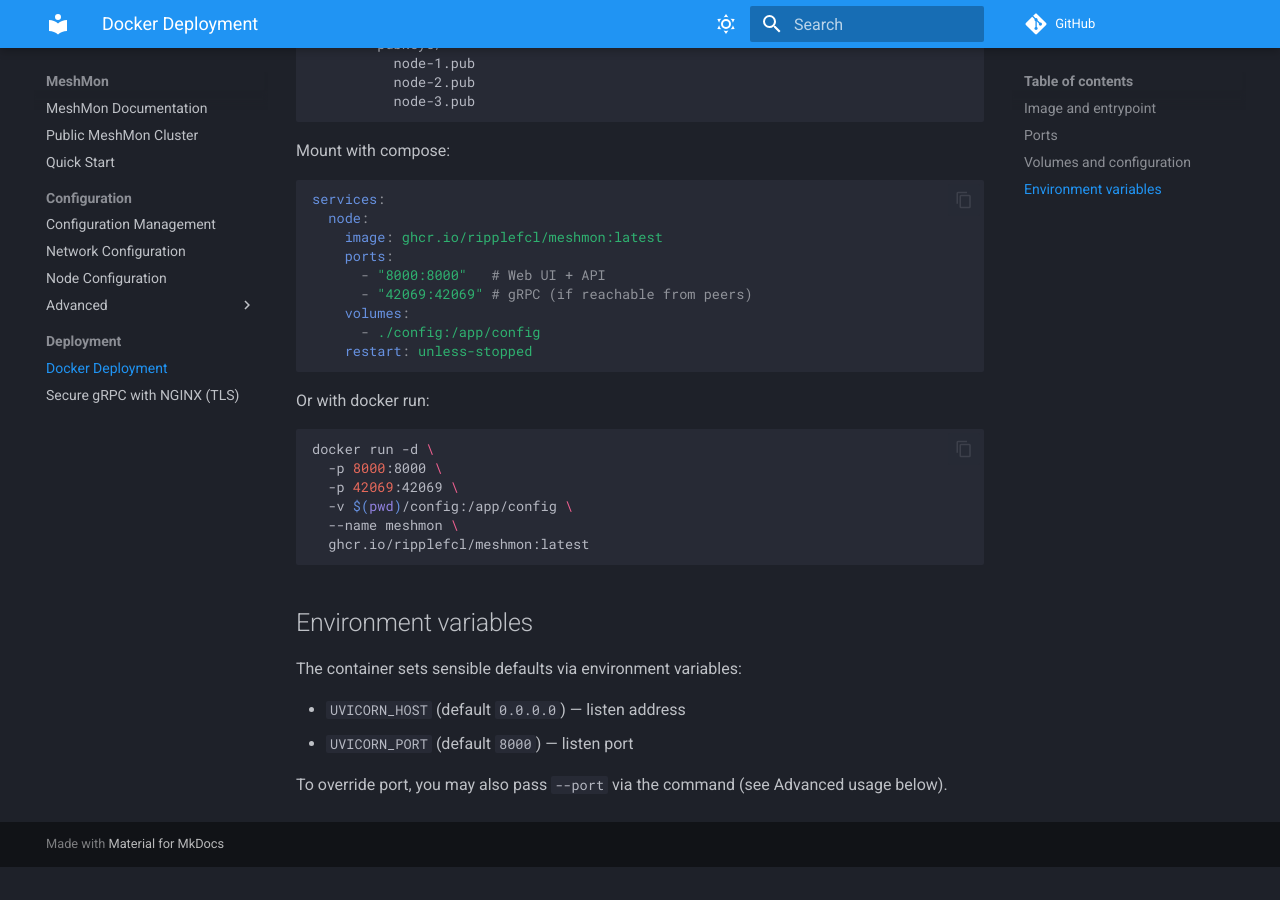
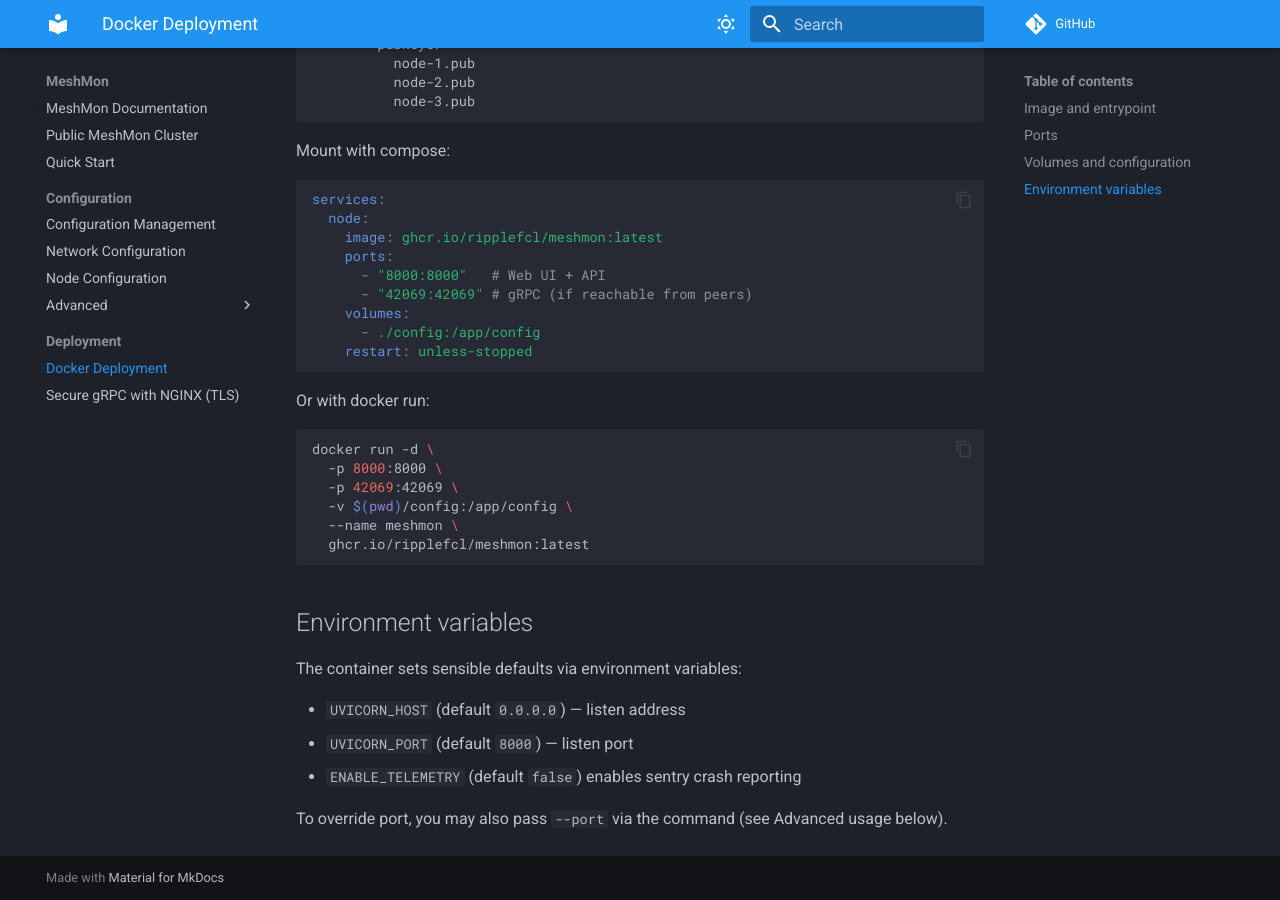
Before and after one commit to rippleFCL/meshmon, an MkDocs documentation site: the page built from docs/deployment/docker.md, in a window 1280 px wide and 900 px high, scrolled down 1081 px. Built offline with MkDocs 1.6.1 and Material for MkDocs 9.7.7, drawn with Linux system fonts in a browser that asks for light colours; comment, search, counter and statistics services are not loaded; before the commit the page ends 1948 px from its top, so only the background shows below that.

Commit message:
docs: added telemetry env var to the docks

```diff
--- a/docs/deployment/docker.md
+++ b/docs/deployment/docker.md
@@ -69,5 +69,6 @@ The container sets sensible defaults via environment variables:
 
 - `UVICORN_HOST` (default `0.0.0.0`) — listen address
 - `UVICORN_PORT` (default `8000`) — listen port
+- `ENABLE_TELEMETRY` (default `false`) enables sentry crash reporting
 
 To override port, you may also pass `--port` via the command (see Advanced usage below).
```
